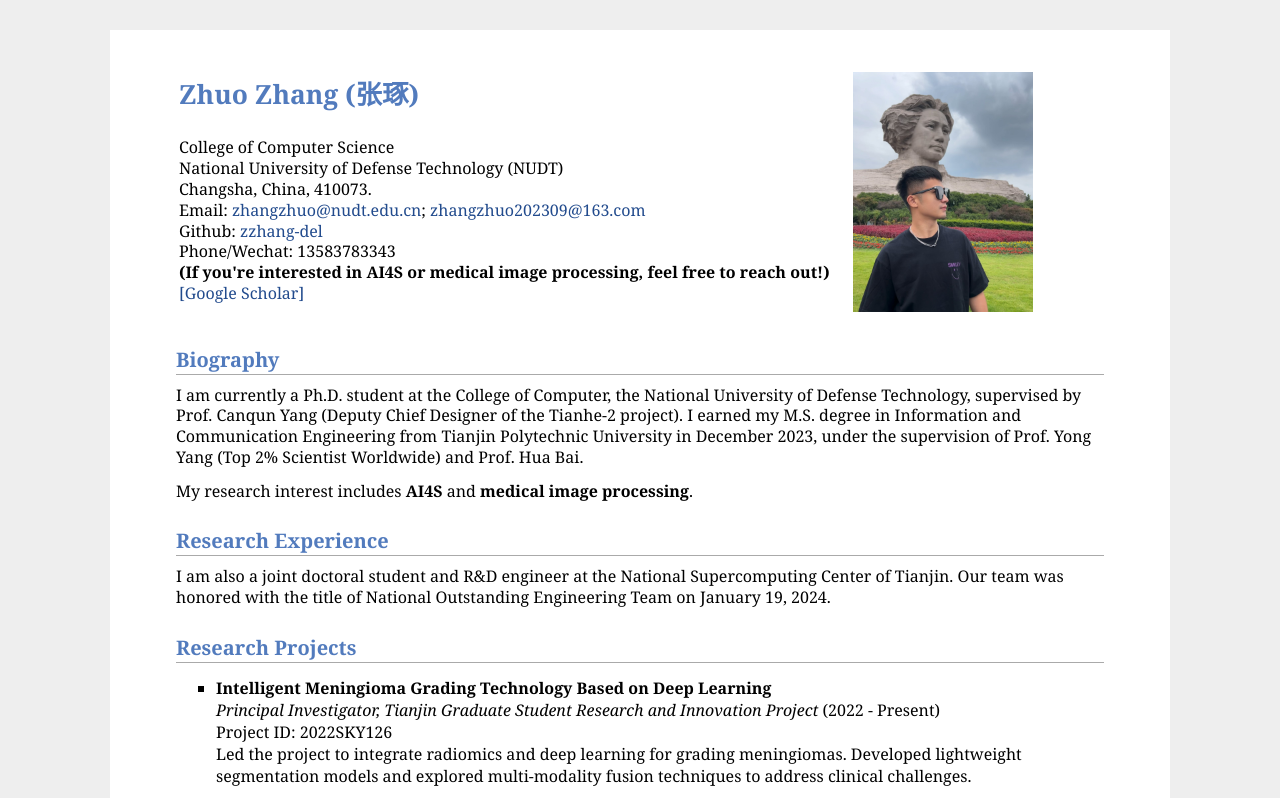
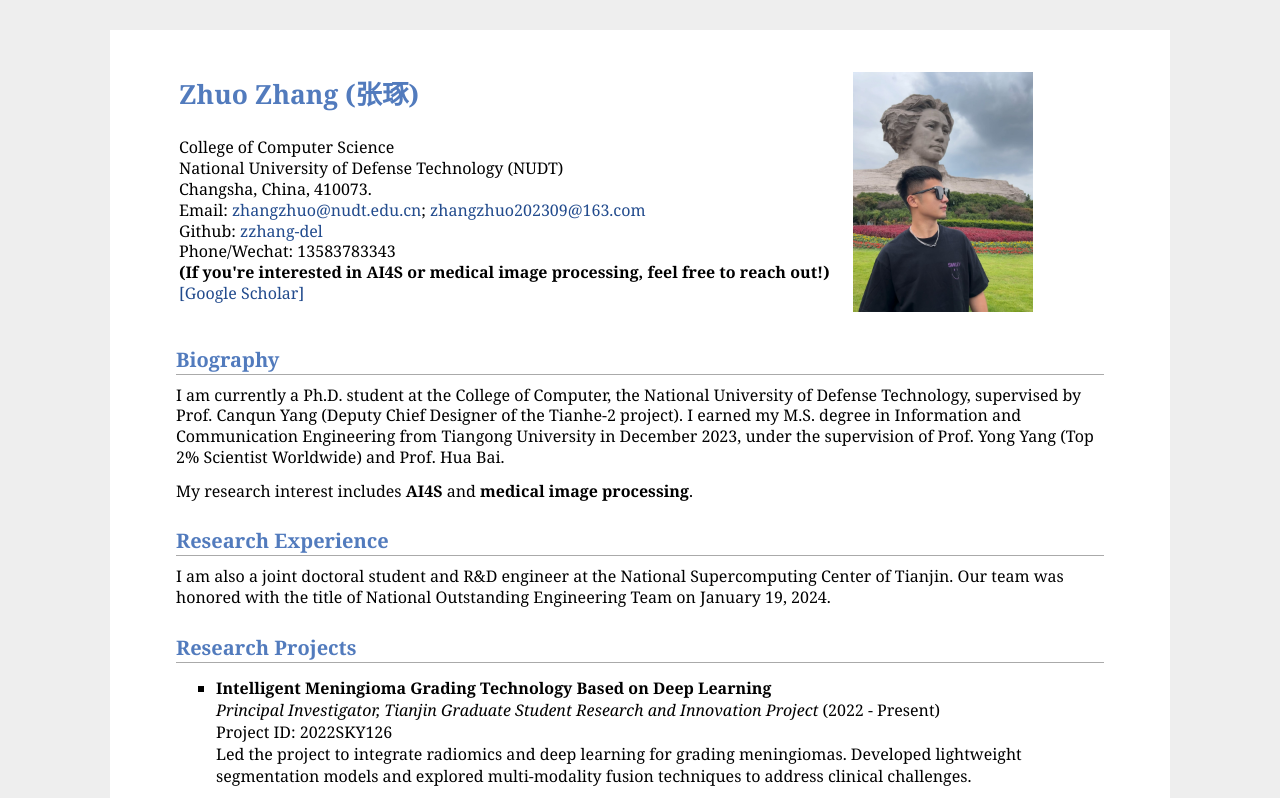
Before and after one commit to zzhang-del/zzhang-del.github.io, a plain HTML site: page index.html in a window 1280 px wide. Shown: the top 798 px of the page. Drawn offline with Linux system fonts and the light colour scheme.

Commit message:
Update index.html

```diff
--- a/index.html
+++ b/index.html
@@ -30,7 +30,7 @@
 </tr></tbody></table>
 
 <h2>Biography</h2>
-<p> I am currently a Ph.D. student at the College of Computer, the National University of Defense Technology, supervised by Prof. Canqun Yang (Deputy Chief Designer of the Tianhe-2 project). I earned my M.S. degree in Information and Communication Engineering from Tianjin Polytechnic University in December 2023, under the supervision of Prof. Yong Yang (Top 2% Scientist Worldwide) and Prof. Hua Bai.</p>
+<p> I am currently a Ph.D. student at the College of Computer, the National University of Defense Technology, supervised by Prof. Canqun Yang (Deputy Chief Designer of the Tianhe-2 project). I earned my M.S. degree in Information and Communication Engineering from Tiangong University in December 2023, under the supervision of Prof. Yong Yang (Top 2% Scientist Worldwide) and Prof. Hua Bai.</p>
 <p>My research interest includes <strong>AI4S</strong> and <strong>medical image processing</strong>.</p>
 
 <h2>Research Experience</h2>
```
